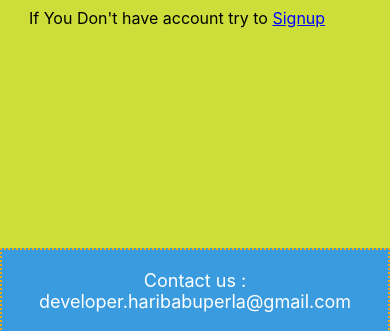
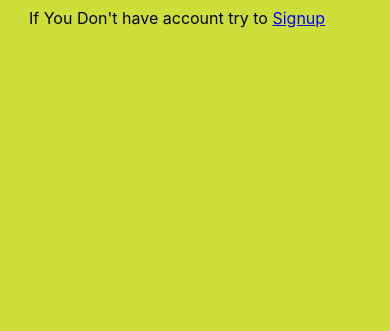
Before and after one commit to HariDeveloper1999/recharge-native, a React Native app: screen /Login in a window 390 px wide. Shown: the part 510-841 px from the top of the page. Built offline with nearby package versions, Linux system fonts and the light colour scheme.

Commit message:
customer support changes

```diff
--- a/screens/Login.js
+++ b/screens/Login.js
@@ -12,9 +12,9 @@ function Login() {
      <Home isLogin={true}/>
   </View>
 
-  <View style={styles.customerContainer}>
+  {/* <View style={styles.customerContainer}>
      <Text style={styles.customerText}>Contact us : developer.haribabuperla@gmail.com</Text>
-   </View>
+   </View> */}
 
 
    </>
@@ -25,13 +25,14 @@ export default Login;
 const styles=StyleSheet.create({
 
   customerContainer:{
-     flex:1,
-     justifyContent:'flex-end'
-    // position:"absolute",
-    //  bottom:-(devHeight/7),
-    //  width:'100%'
+    //  flex:1,
+    //  justifyContent:'flex-end'
+    position:"absolute",
+     bottom:-(devHeight/7),
+     width:'100%'
 
   } ,
+
   customerText:{
 
 
```
